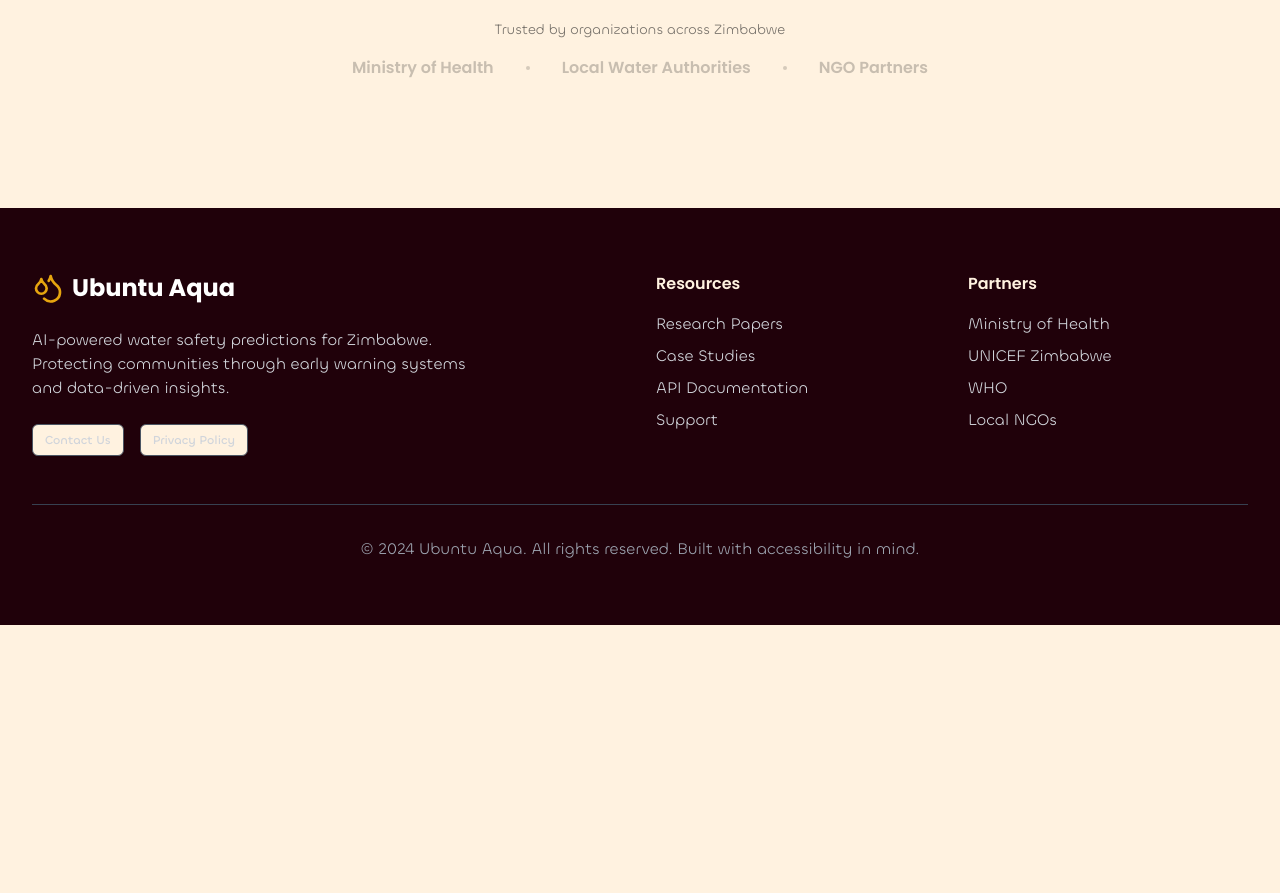
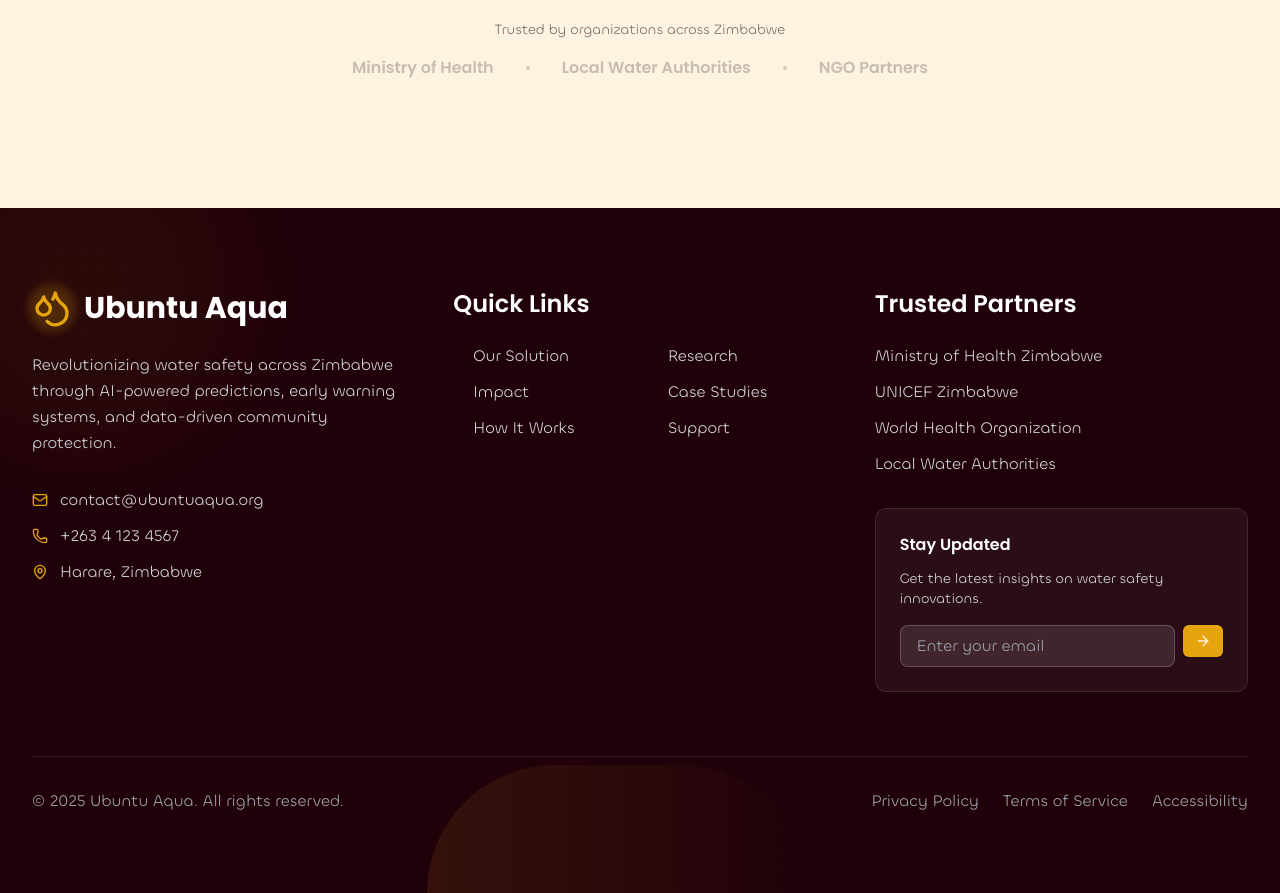
Before and after one commit to keith-ufumeli/ubuntu-aqua, a Next.js app: page / in a window 1280 px wide. Shown: the part 7580-8473 px from the top of the page. Before the commit the page ends 8205 px from the top, so only its background shows below. Built offline with nearby package versions, Linux system fonts and the light colour scheme.

Commit message:
Revamp Footer and CTA components: Enhance the Footer with a creative background, improved layout, and additional contact information. Update CTA section with a seamless transition element for better visual integration.

```diff
--- a/src/components/layout/Footer.tsx
+++ b/src/components/layout/Footer.tsx
@@ -1,64 +1,207 @@
 'use client';
 
 import { Button } from '@/components/ui/button';
-import { Droplets } from 'lucide-react';
+import { Droplets, Mail, Phone, MapPin, ArrowRight, Heart } from 'lucide-react';
 import { motion } from 'framer-motion';
 
 export default function Footer() {
   return (
-    <footer className="licorice-background text-secondary-foreground py-16">
-      <div className="max-w-7xl mx-auto px-4 sm:px-6 lg:px-8">
-        <div className="grid md:grid-cols-4 gap-8">
-          <div className="md:col-span-2">
-            <div className="flex items-center space-x-2 mb-6">
-              <Droplets className="h-8 w-8 text-primary" />
-              <motion.span
-                className="brand-text text-2xl text-white"
-                initial={{ opacity: 0, y: 50 }}
-                animate={{ opacity: 1, y: 0 }}
-                transition={{ duration: 1, ease: [0.25, 0.46, 0.45, 0.94] }}
-              >
+    <footer className="relative overflow-hidden">
+      {/* Creative Background with Elegant Shapes */}
+      <div className="absolute inset-0 licorice-background">
+        {/* Decorative shapes for visual interest */}
+        <div className="absolute -top-20 -left-20 w-80 h-80 bg-primary/5 rounded-full blur-3xl"></div>
+        <div className="absolute -top-10 right-1/4 w-60 h-60 bg-primary/3 rounded-full blur-2xl"></div>
+        <div className="absolute bottom-0 left-1/3 w-96 h-32 bg-gradient-to-r from-primary/10 to-transparent rounded-t-full"></div>
+
+        {/* Subtle grid pattern */}
+        <div className="absolute inset-0 opacity-5">
+          <div className="h-full w-full" style={{
+            backgroundImage: `radial-gradient(circle at 1px 1px, rgba(255,255,255,0.3) 1px, transparent 0)`,
+            backgroundSize: '20px 20px'
+          }}></div>
+        </div>
+      </div>
+
+      {/* Main Content */}
+      <div className="relative z-10 max-w-7xl mx-auto px-4 sm:px-6 lg:px-8 py-20">
+        {/* Top Section */}
+        <div className="grid lg:grid-cols-3 gap-12 mb-16">
+          {/* Brand Section */}
+          <div className="lg:col-span-1">
+            <motion.div
+              className="flex items-center space-x-3 mb-6"
+              initial={{ opacity: 0, y: 30 }}
+              whileInView={{ opacity: 1, y: 0 }}
+              transition={{ duration: 0.6 }}
+            >
+              <div className="relative">
+                <Droplets className="h-10 w-10 text-primary" />
+                <div className="absolute -inset-1 bg-primary/20 rounded-full blur-sm"></div>
+              </div>
+              <span className="brand-text text-3xl text-white">
                 Ubuntu Aqua
-              </motion.span>
-            </div>
-            <p className="text-gray-300 mb-6 max-w-md font-body">
-              AI-powered water safety predictions for Zimbabwe.
-              Protecting communities through early warning systems and data-driven insights.
-            </p>
-            <div className="flex space-x-4">
-              <Button variant="outline" size="sm" className="border-gray-600 text-gray-300 hover:bg-gray-700 font-body">
-                Contact Us
-              </Button>
-              <Button variant="outline" size="sm" className="border-gray-600 text-gray-300 hover:bg-gray-700 font-body">
-                Privacy Policy
-              </Button>
-            </div>
+              </span>
+            </motion.div>
+
+            <motion.p
+              className="text-gray-300 mb-8 max-w-sm font-body leading-relaxed"
+              initial={{ opacity: 0, y: 20 }}
+              whileInView={{ opacity: 1, y: 0 }}
+              transition={{ duration: 0.6, delay: 0.1 }}
+            >
+              Revolutionizing water safety across Zimbabwe through AI-powered predictions,
+              early warning systems, and data-driven community protection.
+            </motion.p>
+
+            {/* Contact Info */}
+            <motion.div
+              className="space-y-3"
+              initial={{ opacity: 0, y: 20 }}
+              whileInView={{ opacity: 1, y: 0 }}
+              transition={{ duration: 0.6, delay: 0.2 }}
+            >
+              <div className="flex items-center space-x-3 text-gray-300">
+                <Mail className="h-4 w-4 text-primary" />
+                <span className="font-body">contact@ubuntuaqua.org</span>
+              </div>
+              <div className="flex items-center space-x-3 text-gray-300">
+                <Phone className="h-4 w-4 text-primary" />
+                <span className="font-body">+263 4 123 4567</span>
+              </div>
+              <div className="flex items-center space-x-3 text-gray-300">
+                <MapPin className="h-4 w-4 text-primary" />
+                <span className="font-body">Harare, Zimbabwe</span>
+              </div>
+            </motion.div>
           </div>
 
-          <div>
-            <h3 className="font-semibold mb-4">Resources</h3>
-            <ul className="space-y-2 text-gray-300 font-body">
-              <li><a href="#" className="hover:text-white transition-colors">Research Papers</a></li>
-              <li><a href="#" className="hover:text-white transition-colors">Case Studies</a></li>
-              <li><a href="#" className="hover:text-white transition-colors">API Documentation</a></li>
-              <li><a href="#" className="hover:text-white transition-colors">Support</a></li>
-            </ul>
+          {/* Quick Links */}
+          <div className="lg:col-span-1">
+            <motion.h3
+              className="heading-tertiary text-white mb-6"
+              initial={{ opacity: 0, y: 20 }}
+              whileInView={{ opacity: 1, y: 0 }}
+              transition={{ duration: 0.6, delay: 0.1 }}
+            >
+              Quick Links
+            </motion.h3>
+            <motion.div
+              className="grid grid-cols-2 gap-4"
+              initial={{ opacity: 0, y: 20 }}
+              whileInView={{ opacity: 1, y: 0 }}
+              transition={{ duration: 0.6, delay: 0.2 }}
+            >
+              <div className="space-y-3">
+                <a href="#solution" className="block text-gray-300 hover:text-primary transition-colors font-body group">
+                  <span className="flex items-center">
+                    <ArrowRight className="h-3 w-3 mr-2 opacity-0 group-hover:opacity-100 transition-opacity" />
+                    Our Solution
+                  </span>
+                </a>
+                <a href="#impact" className="block text-gray-300 hover:text-primary transition-colors font-body group">
+                  <span className="flex items-center">
+                    <ArrowRight className="h-3 w-3 mr-2 opacity-0 group-hover:opacity-100 transition-opacity" />
+                    Impact
+                  </span>
+                </a>
+                <a href="#how-it-works" className="block text-gray-300 hover:text-primary transition-colors font-body group">
+                  <span className="flex items-center">
+                    <ArrowRight className="h-3 w-3 mr-2 opacity-0 group-hover:opacity-100 transition-opacity" />
+                    How It Works
+                  </span>
+                </a>
+              </div>
+              <div className="space-y-3">
+                <a href="#" className="block text-gray-300 hover:text-primary transition-colors font-body group">
+                  <span className="flex items-center">
+                    <ArrowRight className="h-3 w-3 mr-2 opacity-0 group-hover:opacity-100 transition-opacity" />
+                    Research
+                  </span>
+                </a>
+                <a href="#" className="block text-gray-300 hover:text-primary transition-colors font-body group">
+                  <span className="flex items-center">
+                    <ArrowRight className="h-3 w-3 mr-2 opacity-0 group-hover:opacity-100 transition-opacity" />
+                    Case Studies
+                  </span>
+                </a>
+                <a href="#" className="block text-gray-300 hover:text-primary transition-colors font-body group">
+                  <span className="flex items-center">
+                    <ArrowRight className="h-3 w-3 mr-2 opacity-0 group-hover:opacity-100 transition-opacity" />
+                    Support
+                  </span>
+                </a>
+              </div>
+            </motion.div>
           </div>
 
-          <div>
-            <h3 className="font-semibold mb-4">Partners</h3>
-            <ul className="space-y-2 text-gray-300 font-body">
-              <li><a href="#" className="hover:text-white transition-colors">Ministry of Health</a></li>
-              <li><a href="#" className="hover:text-white transition-colors">UNICEF Zimbabwe</a></li>
-              <li><a href="#" className="hover:text-white transition-colors">WHO</a></li>
-              <li><a href="#" className="hover:text-white transition-colors">Local NGOs</a></li>
-            </ul>
+          {/* Partners & Newsletter */}
+          <div className="lg:col-span-1">
+            <motion.h3
+              className="heading-tertiary text-white mb-6"
+              initial={{ opacity: 0, y: 20 }}
+              whileInView={{ opacity: 1, y: 0 }}
+              transition={{ duration: 0.6, delay: 0.1 }}
+            >
+              Trusted Partners
+            </motion.h3>
+            <motion.div
+              className="space-y-3 mb-8"
+              initial={{ opacity: 0, y: 20 }}
+              whileInView={{ opacity: 1, y: 0 }}
+              transition={{ duration: 0.6, delay: 0.2 }}
+            >
+              <div className="text-gray-300 font-body">Ministry of Health Zimbabwe</div>
+              <div className="text-gray-300 font-body">UNICEF Zimbabwe</div>
+              <div className="text-gray-300 font-body">World Health Organization</div>
+              <div className="text-gray-300 font-body">Local Water Authorities</div>
+            </motion.div>
+
+            {/* Newsletter Signup */}
+            <motion.div
+              className="bg-white/5 backdrop-blur-sm rounded-xl p-6 border border-white/10"
+              initial={{ opacity: 0, y: 20 }}
+              whileInView={{ opacity: 1, y: 0 }}
+              transition={{ duration: 0.6, delay: 0.3 }}
+            >
+              <h4 className="text-white font-heading font-semibold mb-3">Stay Updated</h4>
+              <p className="text-gray-300 text-sm font-body mb-4">
+                Get the latest insights on water safety innovations.
+              </p>
+              <div className="flex space-x-2">
+                <input
+                  type="email"
+                  placeholder="Enter your email"
+                  className="flex-1 px-4 py-2 bg-white/10 border border-white/20 rounded-lg text-white placeholder-gray-400 focus:outline-none focus:ring-2 focus:ring-primary font-body"
+                />
+                <Button size="sm" className="bg-primary hover:bg-primary/90 text-primary-foreground">
+                  <ArrowRight className="h-4 w-4" />
+                </Button>
+              </div>
+            </motion.div>
           </div>
         </div>
 
-        <div className="border-t border-gray-700 mt-12 pt-8 text-center text-gray-400">
-          <p className="font-body">&copy; 2024 Ubuntu Aqua. All rights reserved. Built with accessibility in mind.</p>
-        </div>
+        {/* Bottom Section */}
+        <motion.div
+          className="border-t border-white/10 pt-8"
+          initial={{ opacity: 0, y: 20 }}
+          whileInView={{ opacity: 1, y: 0 }}
+          transition={{ duration: 0.6, delay: 0.4 }}
+        >
+          <div className="flex flex-col md:flex-row justify-between items-center space-y-4 md:space-y-0">
+            <div className="flex items-center space-x-2 text-gray-400 font-body">
+              <span>&copy; 2025 Ubuntu Aqua. All rights reserved.</span>
+
+            </div>
+
+            <div className="flex space-x-6">
+              <a href="#" className="text-gray-400 hover:text-primary transition-colors font-body">Privacy Policy</a>
+              <a href="#" className="text-gray-400 hover:text-primary transition-colors font-body">Terms of Service</a>
+              <a href="#" className="text-gray-400 hover:text-primary transition-colors font-body">Accessibility</a>
+            </div>
+          </div>
+        </motion.div>
       </div>
     </footer>
   );
--- a/src/components/sections/CTA.tsx
+++ b/src/components/sections/CTA.tsx
@@ -1,10 +1,11 @@
 import { Button } from '@/components/ui/button';
 import { ArrowRight, Download, Sparkles } from 'lucide-react';
-import WaterParticles from '@/components/ui/WaterParticles';
 
 export default function CTA() {
   return (
     <section className="relative py-24 lg:py-32 overflow-hidden">
+      {/* Seamless transition element */}
+      <div className="absolute bottom-0 left-0 w-full h-20 bg-gradient-to-b from-transparent to-licorice-background pointer-events-none"></div>
       {/* Water Particles Background */}
       {/* <div className="absolute inset-0 z-10">
         <WaterParticles
```
